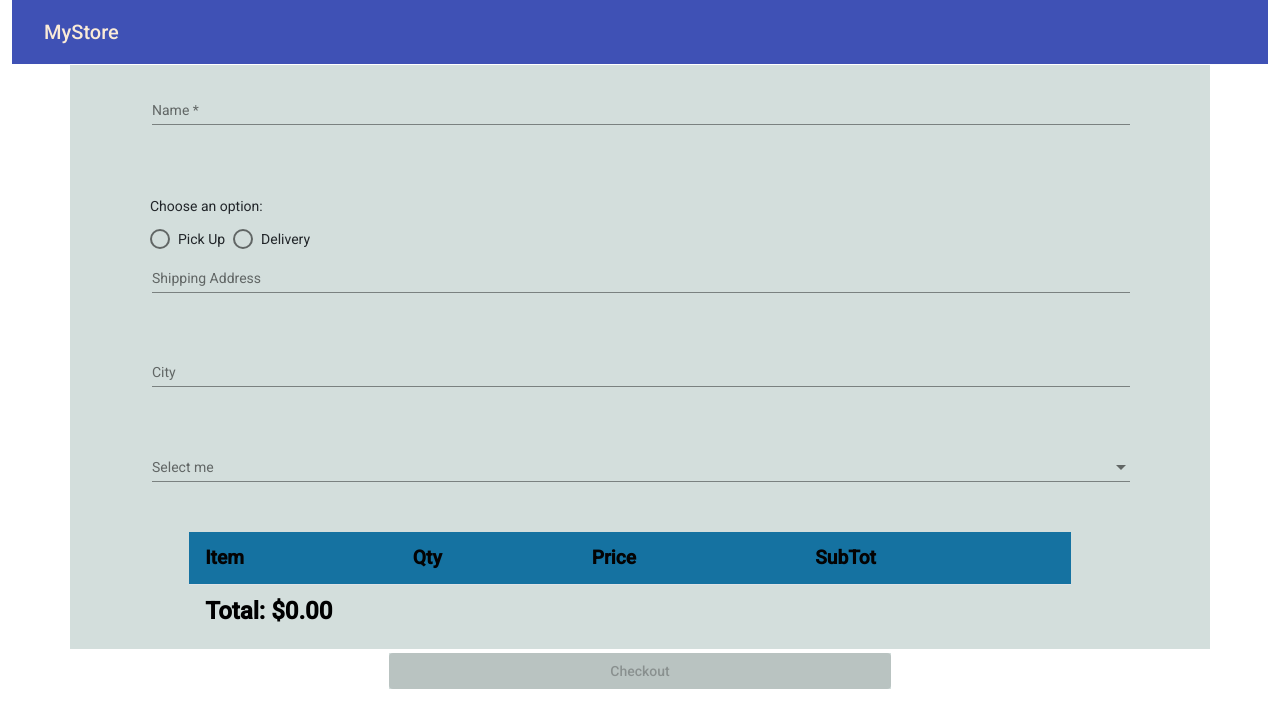
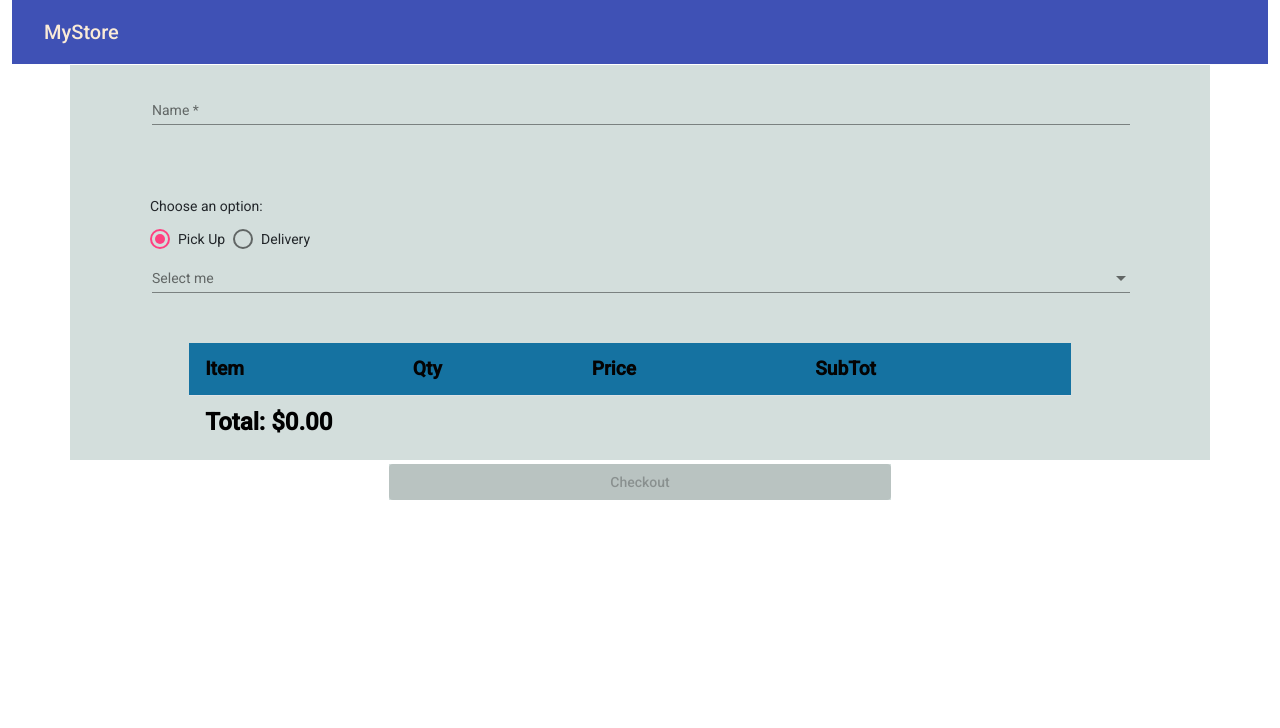
Before and after one commit to JuAmPi27/miniAppStore, an Angular app: page /checkout in a window 1280 px wide. Shown: the top 728 px of the page. Built offline with nearby package versions, Linux system fonts and the light colour scheme; data requests are answered from the project's data file.

Commit message:
data service, modificaciones y funcionalidades en el formulario en componente checkout

```diff
--- a/src/app/pages/checkout/checkout.component.html
+++ b/src/app/pages/checkout/checkout.component.html
@@ -1,5 +1,5 @@
 <div class=" container contenedor">
-    <form class="form item" (ngSubmit)="onSubmit()" #checkoutForm="ngForm">
+    <form class="form item" #checkoutForm="ngForm">
         <mat-form-field class="form__element">
             <input
             matInput
@@ -16,10 +16,11 @@
 
         <mat-radio-group class="form__element">
             <p>Choose an option:</p>
-            <mat-radio-button value="pickup" (change)="onPickUpOrDelivery(false)">Pick Up</mat-radio-button>
+            <mat-radio-button value="pickup" (change)="onPickUpOrDelivery(false)" checked>Pick Up</mat-radio-button>
             <mat-radio-button class="ms-2" value="delivery" (change)="onPickUpOrDelivery(true)">Delivery</mat-radio-button>
         </mat-radio-group>
-
+       <!-- si isDelivery es verdadero (en este caso si porque la iniciamos con valor falso), tambien mostrame las tiendas -->
+        <ng-container *ngIf="isDelivery; else showStores">
             <mat-form-field class="form__element">
             <input
             matInput
@@ -29,7 +30,6 @@
             #shippingAddress="ngModel"
             />
             </mat-form-field>
-
             <mat-form-field class="form__element">
             <input
             matInput
@@ -39,7 +39,9 @@
             #city="ngModel"
             />
             </mat-form-field>
-
+        </ng-container>
+<!-- .......investigar sobre las directivas ng-container y ng-template........ -->
+        <ng-template #showStores>
             <mat-form-field class="form__element">
                 <mat-label>Select me</mat-label>
                 <mat-select name="store" #store="ngModel" [(ngModel)]="model.store">
@@ -48,16 +50,18 @@
                     </mat-option>
                 </mat-select>
             </mat-form-field>
+        </ng-template>
+
         <app-details></app-details>
     </form>
 </div>
-
 <div class="container__button mt-1">
     <button
     [disabled]="!checkoutForm.form.valid"
     mat-raised-button
     color="primary"
     type="submit"
+    (click)="onSubmit()"
     >
     Checkout
     </button>
--- a/src/app/pages/checkout/checkout.component.ts
+++ b/src/app/pages/checkout/checkout.component.ts
@@ -1,47 +1,42 @@
 import { Component, OnInit } from '@angular/core';
+import { tap } from 'rxjs/operators';
+import { Store } from 'src/app/shared/interfaces/stores.interface';
+import { DataService } from 'src/app/shared/services/data.service';
 
 @Component({
   selector: 'app-checkout',
   templateUrl: './checkout.component.html',
   styleUrls: ['./checkout.component.css']
 })
+
 export class CheckoutComponent implements OnInit {
 
   model = {
     name: "",
     store: "",
     shippingAddress: "",
-    city: ""
+    city: "",
   };
 
-  stores = [
-    {
-      "id": 1,
-      "name": "Park Row at Beekman St",
-      "address": "38 Park Row",
-      "city": "New York",
-      "openingHours": "10:00 - 14:00 and 17:00 - 20:30"
-    },
-    {
-      "id": 2,
-      "name": "Store Alcalá",
-      "address": "Calle de Alcalá, 21",
-      "city": "Madrid",
-      "openingHours": "10:00 - 14:00 and 17:00 - 20:30"
-    }
-  ]
+  isDelivery = false;
+  stores: Store[] = [];
 
-  constructor() { }
+  constructor(private dataSvc: DataService) { }
 
   ngOnInit(): void {
+    this.getStores();
   }
 
   onPickUpOrDelivery(value: boolean): void {
-
+    this.isDelivery = value;
   }
 
   onSubmit(): void {
+    console.log("guardar");
+  }
 
+  private getStores(): void { // ver que hace el operador tap y como desubscribrse de un observable
+    this.dataSvc.getStore().pipe( tap((stores: Store[]) => this.stores = stores)).subscribe();
   }
 
 }
--- /dev/null
+++ b/src/app/shared/services/data.service.ts
@@ -0,0 +1,18 @@
+import { HttpClient } from '@angular/common/http';
+import { Injectable } from '@angular/core';
+import { Observable } from 'rxjs';
+import { Store } from '../interfaces/stores.interface';
+
+@Injectable({
+  providedIn: 'root'
+})
+export class DataService {
+  private apiURL = "http://localhost:5000";
+
+  constructor(private http: HttpClient) { }
+
+  getStore(): Observable<Store[]> {
+    return this.http.get<Store[]>(`${this.apiURL}/stores`);
+  }
+
+}
```
Also changed, not shown: src/app/shared/interfaces/stores.interface.ts (added, +8 -0 lines). Lines whose indentation alone changed are shown as unchanged.
